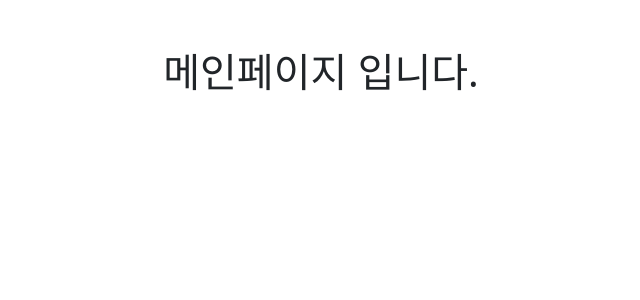
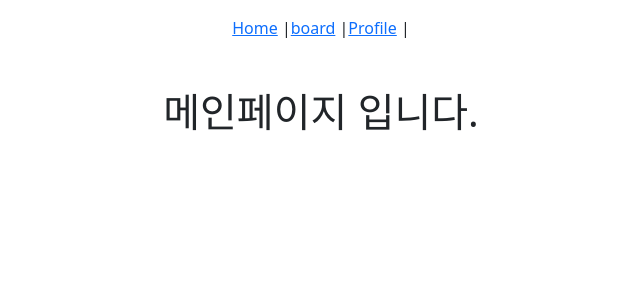
Before and after one commit to n3316202/react-vite-hjs-example2, a React (Vite) app: page / in a window 1280 px wide. Shown: the top 300 px of the page, without its empty margins (319-959 px from the left). Built offline with nearby package versions, Linux system fonts and the light colour scheme.

Commit message:
라우팅 링크 이해

```diff
--- a/src/App.jsx
+++ b/src/App.jsx
@@ -6,15 +6,24 @@
 import HomePage from './pages/HomePage'
 import BoardPage from './pages/BoardPage'
 import ProfilePage from './pages/ProfilePage'
+import routes from './route/Routes'
+import HeaderNav from './components/HeaderNav'
 
 function App() {
   return (
     <>
       <BrowserRouter>
+        <HeaderNav />
         <Routes>
-          <Route path="/" element={<HomePage />}></Route>
-          <Route path="/board" element={<BoardPage />}></Route>
-          <Route path="/profile" element={<ProfilePage />}></Route>
+          {routes.map((route, index) => {
+            return (
+              <Route
+                key={route.path || index}
+                path={route.path}
+                element={route.element}
+              ></Route>
+            )
+          })}
         </Routes>
       </BrowserRouter>
     </>
--- /dev/null
+++ b/src/components/HeaderNav.jsx
@@ -0,0 +1,13 @@
+import React from 'react'
+import { Link } from 'react-router-dom'
+
+const HeaderNav = () => {
+  return (
+    <div className="text-center mt-3">
+      <Link to={'/'}>Home</Link> |<Link to={'/board'}>board</Link> |
+      <Link to={'/profile'}>Profile</Link> |
+    </div>
+  )
+}
+
+export default HeaderNav
--- a/src/route/Routes.jsx
+++ b/src/route/Routes.jsx
@@ -1,8 +1,25 @@
 import React, { Component } from 'react'
+import HomePage from '../pages/HomePage'
+import BoardPage from '../pages/BoardPage'
+import ProfilePage from '../pages/ProfilePage'
 
-export default [
+//React Routes, Route 사용시 배열로 관리하기
+const routes = [
   {
     path: '/',
-    component: Home,
+    element: <HomePage />,
+    title: 'Home',
+  },
+  {
+    path: '/board',
+    element: <BoardPage />,
+    title: 'Board',
+  },
+  {
+    path: '/profile',
+    element: <ProfilePage />,
+    title: 'profile',
   },
 ]
+
+export default routes
```
